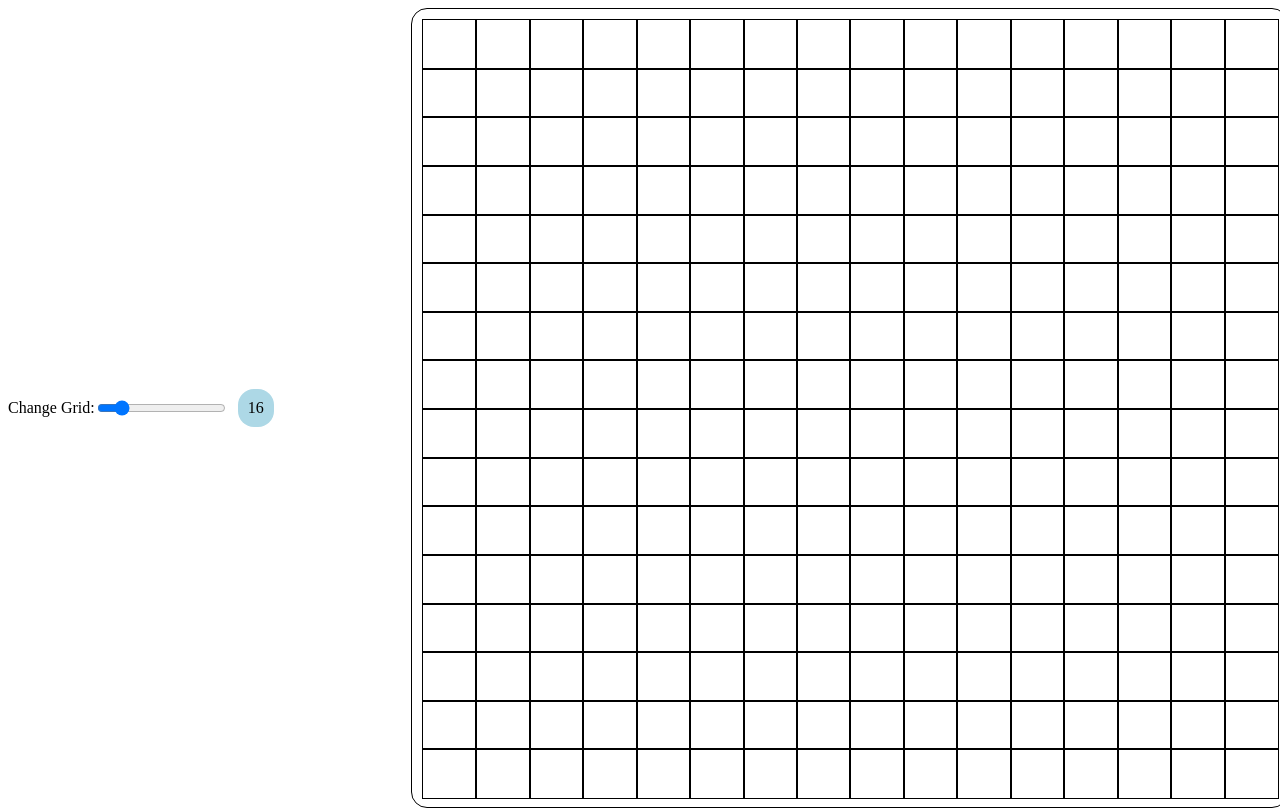
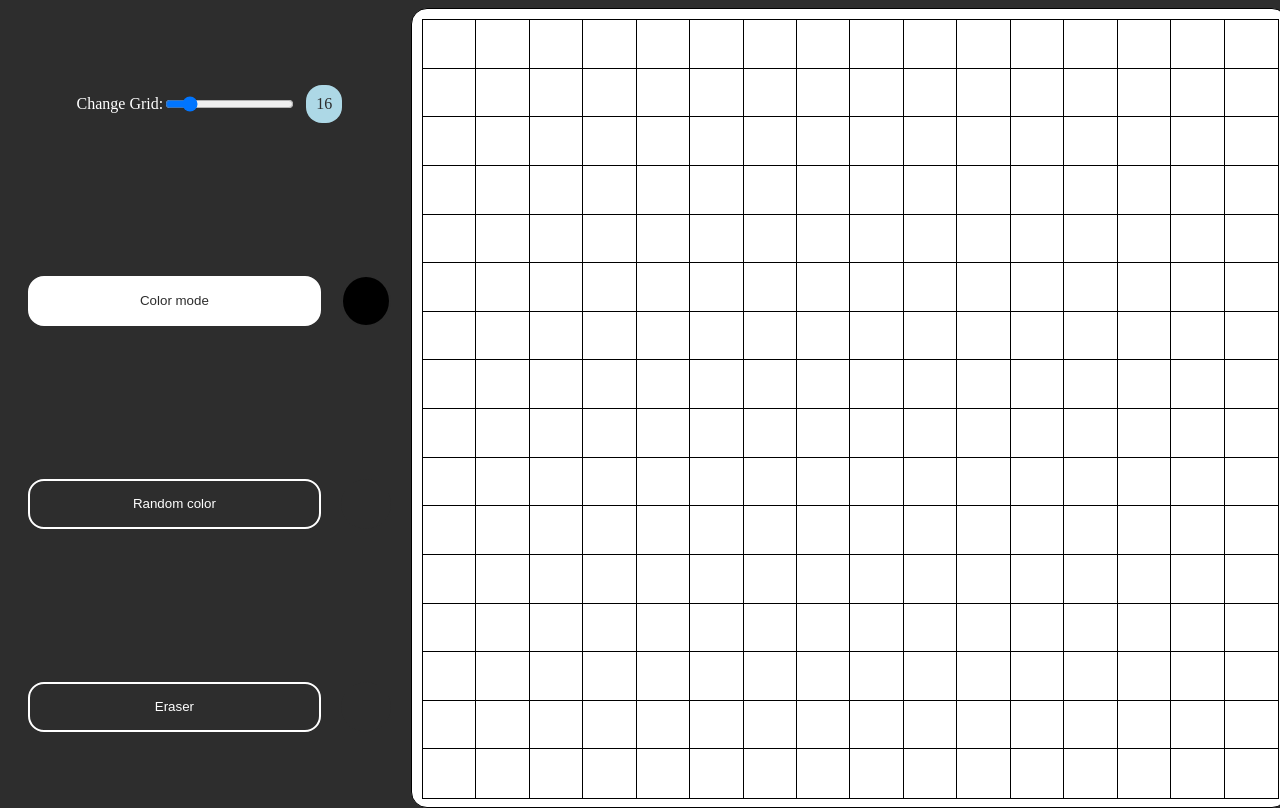
Before and after one commit to ahmedelbrawany/Etch-A-Sketch, a plain HTML site: page index.html in a window 1280 px wide. Drawn offline with Linux system fonts and the light colour scheme.

Commit message:
Adding color, random and eraser modes
In this commit I made the following:
    - create three buttons each represent a certain mode.

    - color mode: the user is able to chose a color through a color
      picker and draw with the chosen color.

    - random mode: when the user draw a random color is chosen for each
      sketch cell.
    - eraser mode: used to erase the color of each cell selected by the
      user.

```diff
--- a/index.html
+++ b/index.html
@@ -18,6 +18,18 @@
                     <div id="slider-value">16</div>
                 </div>
             </div>
+            <div class="color-container">
+                <button class="color-mode" value="color mode">Color mode</button>
+                <input type="color" id="color-picker">
+            </div>
+            <div class="random-container">
+                <button class="random-color" value="random mode">Random color</button>
+                <div class="dummy-obj"></div>
+            </div>
+            <div class="eraser-container">
+                <button class="eraser" value="erase mode">Eraser</button>
+                <div class="dummy-obj"></div>
+            </div>
         </div>
         <div class="sketch"></div>
 
--- a/script.js
+++ b/script.js
@@ -1,8 +1,29 @@
+function getRandomColor(){
+    let r = Math.floor(Math.random()*255);
+    let g = Math.floor(Math.random()*255);
+    let b = Math.floor(Math.random()*255);
+    let a = Math.random();
+    return [r,g,b,a];
+}
 
-function changeColor(event){
+
+function changeCellColor(event){
     if(event.type=='mouseover' && !mouseDown) return
-    this.style['background-color'] = "black";
 
+    if(currentMode=='color mode'){
+        this.style['background-color'] = colorPicker.value;
+        this.style['border-color']= colorPicker.value;
+    }
+    else if(currentMode=='random mode'){
+        let color = getRandomColor();
+        this.style['background-color'] = `rgba(${color[0]}, ${color[1]}, ${color[2]}, ${color[3]})`;
+        this.style['border-color']= `rgba(${color[0]}, ${color[1]}, ${color[2]}, ${color[3]})`;
+
+    }
+    else if(currentMode=='erase mode'){
+        this.style['background-color'] = 'white';
+        this.style['border-color']= 'black';
+    }
 }
 
 function sliderChange(event){
@@ -10,6 +31,24 @@ function sliderChange(event){
     sliderVal.innerText = this.value;
     drawGrid(this.value);
 }
+
+function toggleButtons(button, modeChosen){
+    if(button === modeChosen){
+        console.log('yeah');
+        return;
+    }
+    button.style['background-color'] = '#2d2d2d';
+    button.style['color'] = 'white';
+}
+
+function buttonClicked(event){
+    this.style['background-color']= "white";
+    this.style['color'] = '#2d2d2d';
+    currentMode = this.value;
+    buttons.forEach((button)=> toggleButtons(button, this))
+}
+
+
 
 function drawGrid(size=16){
 const sketch = document.querySelector(".sketch");
@@ -21,8 +60,8 @@ for(let i =0; i<size; i++){
     for(let j = 0; j<size; j++){
         div = document.createElement('div');
         div.classList.add('sketch-cell');
-        div.addEventListener('mouseover', changeColor);
-        div.addEventListener('mousedown', changeColor);
+        div.addEventListener('mouseover', changeCellColor);
+        div.addEventListener('mousedown', changeCellColor);
         sketch.appendChild(div);
     }
 }
@@ -37,4 +76,12 @@ let slider = document.querySelector('#slider');
 slider.addEventListener('input', sliderChange);
 slider.addEventListener('change', sliderChange);
 
+let currentMode = 'color mode';
+let colorPicker = document.querySelector('#color-picker');
+
+let buttons = document.querySelectorAll('button');
+buttons.forEach(function(button){
+    button.addEventListener('click', buttonClicked);
+})
+
 drawGrid();
--- a/style.css
+++ b/style.css
@@ -1,6 +1,7 @@
 html, body{
 height: 100%;
 width: 100%;
+background-color: #2d2d2d;
 }
 
 
@@ -29,19 +30,22 @@ width: 100%;
     flex-flow: column nowrap;
     flex-grow: 1;
     justify-content: space-around;
-    background-color: white;
+    align-items: center;
+    background-color: #2d2d2d;
 }
 
 .sketch-cell{
     border: 1px solid black;
     width: 100%;
     height: 100%;
+    background-color: white;
 }
 
 .grid-changer{
     display: flex;
     flex-flow: row nowrap;
     align-items: center;
+    color: white;
 }
 
 .slider-container{
@@ -54,4 +58,73 @@ width: 100%;
     background-color: lightblue;
     border-radius: 1rem;
     padding: 10px;
+    color: #2d2d2d;
 }
+
+.color-container{
+    display: flex;
+    flex-flow: row nowrap;
+    gap: 20px;
+    width: 100%;
+    justify-content: space-around;
+}
+
+button{
+    background-color: #2d2d2d;
+    color: white;
+    border: 2px solid white;
+    border-radius: 1rem;
+    flex-grow: 1;
+    transition: .5s ease;
+    margin-left: 20px;
+    height: 50px;
+
+}
+
+.color-mode{
+    background-color: white;
+    color: #2d2d2d;
+}
+
+#color-picker{
+    margin-right: 20px;
+    width: 50px;
+    height: 50px;
+    border: none;
+    border-radius: 50%;
+    transition: .5s ease;
+    background-color: #2d2d2d;
+
+}
+
+#color-picker::-webkit-color-swatch{
+    border: none;
+    border-radius: 50%;
+    padding: 0;
+}
+
+#color-picker::-webkit-color-swatch-wrapper{
+    border: none;
+    border-radius: 50%;
+    padding: 0;
+}
+
+#color-picker:hover, button:hover{
+    scale: 1.1;
+}
+
+.random-container, .eraser-container{
+    display: flex;
+    width: 100%;
+
+}
+
+.dummy-obj{
+    margin-right: 20px;
+    width: 50px;
+    height: 50px;
+    border: none;
+    border-radius: 50%;
+    background-color: #2d2d2d;
+    margin-left: 20px;
+}
```
